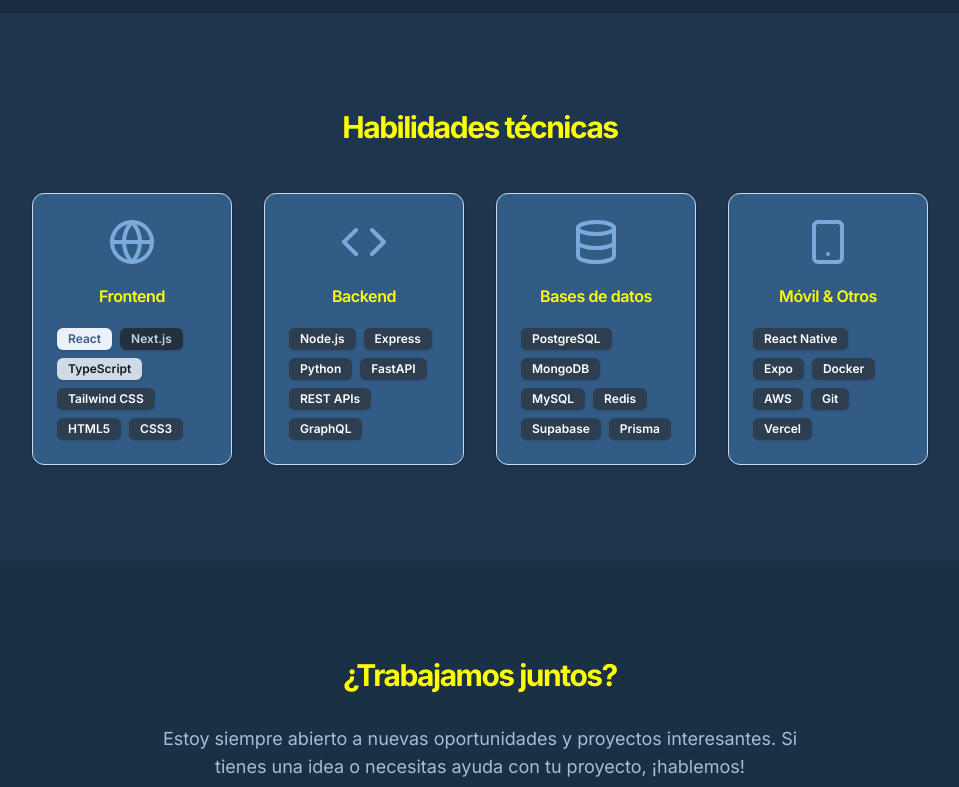
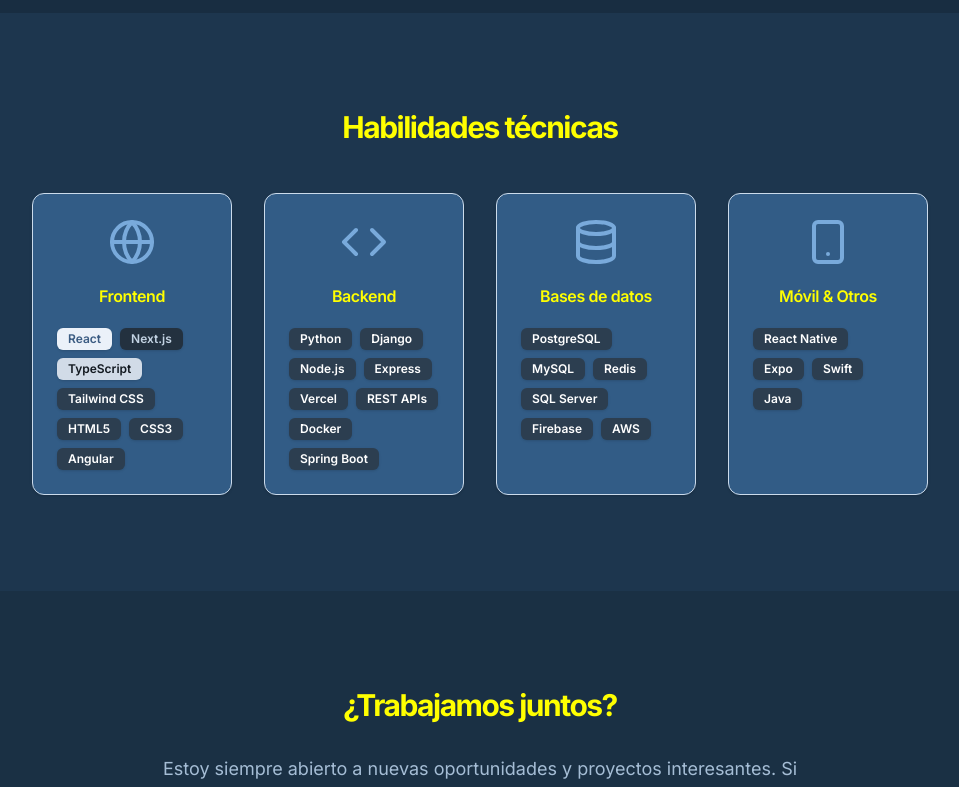
Before and after one commit to MikeGsus/mikegsus.github.io, a Next.js app: page / in a window 1280 px wide. Shown: the part 2000-2787 px from the top of the page, without its empty margins (160-1119 px from the left). Built offline with nearby package versions, Linux system fonts and the light colour scheme.

Commit message:
feat: update portfolio skills and remove theme toggle

```diff
--- a/app/page.tsx
+++ b/app/page.tsx
@@ -35,7 +35,7 @@
             </Link>
           </nav>
           <div className="flex flex-1 items-center justify-end space-x-2">
-            <ThemeToggle />
+            {/* <ThemeToggle /> */}
             <Button variant="ghost" size="icon" asChild>
               <Link href="https://drive.google.com/file/d/1iKA6exN48q5wZM2cXD4ze8QIm6kApst3/view?usp=drive_link" target="_blank">
                 <FileDown className="h-4 w-4" />
@@ -190,6 +190,7 @@
                     <Badge>Tailwind CSS</Badge>
                     <Badge>HTML5</Badge>
                     <Badge>CSS3</Badge>
+                    <Badge>Angular</Badge>
                   </div>
                 </CardContent>
               </Card>
@@ -201,12 +202,14 @@
                 </CardHeader>
                 <CardContent>
                   <div className="flex flex-wrap gap-2">
+                    <Badge>Python</Badge>
+                    <Badge>Django</Badge>
                     <Badge>Node.js</Badge>
                     <Badge>Express</Badge>
-                    <Badge>Python</Badge>
-                    <Badge>FastAPI</Badge>
+                    <Badge>Vercel</Badge>
                     <Badge>REST APIs</Badge>
-                    <Badge>GraphQL</Badge>
+                    <Badge>Docker</Badge>
+                    <Badge>Spring Boot</Badge>
                   </div>
                 </CardContent>
               </Card>
@@ -219,11 +222,11 @@
                 <CardContent>
                   <div className="flex flex-wrap gap-2">
                     <Badge>PostgreSQL</Badge>
-                    <Badge>MongoDB</Badge>
                     <Badge>MySQL</Badge>
                     <Badge>Redis</Badge>
-                    <Badge>Supabase</Badge>
-                    <Badge>Prisma</Badge>
+                    <Badge>SQL Server</Badge>
+                    <Badge>Firebase</Badge>
+                    <Badge>AWS</Badge>
                   </div>
                 </CardContent>
               </Card>
@@ -237,10 +240,8 @@
                   <div className="flex flex-wrap gap-2">
                     <Badge>React Native</Badge>
                     <Badge>Expo</Badge>
-                    <Badge>Docker</Badge>
-                    <Badge>AWS</Badge>
-                    <Badge>Git</Badge>
-                    <Badge>Vercel</Badge>
+                    <Badge>Swift</Badge>
+                    <Badge>Java</Badge>
                   </div>
                 </CardContent>
               </Card>
```
